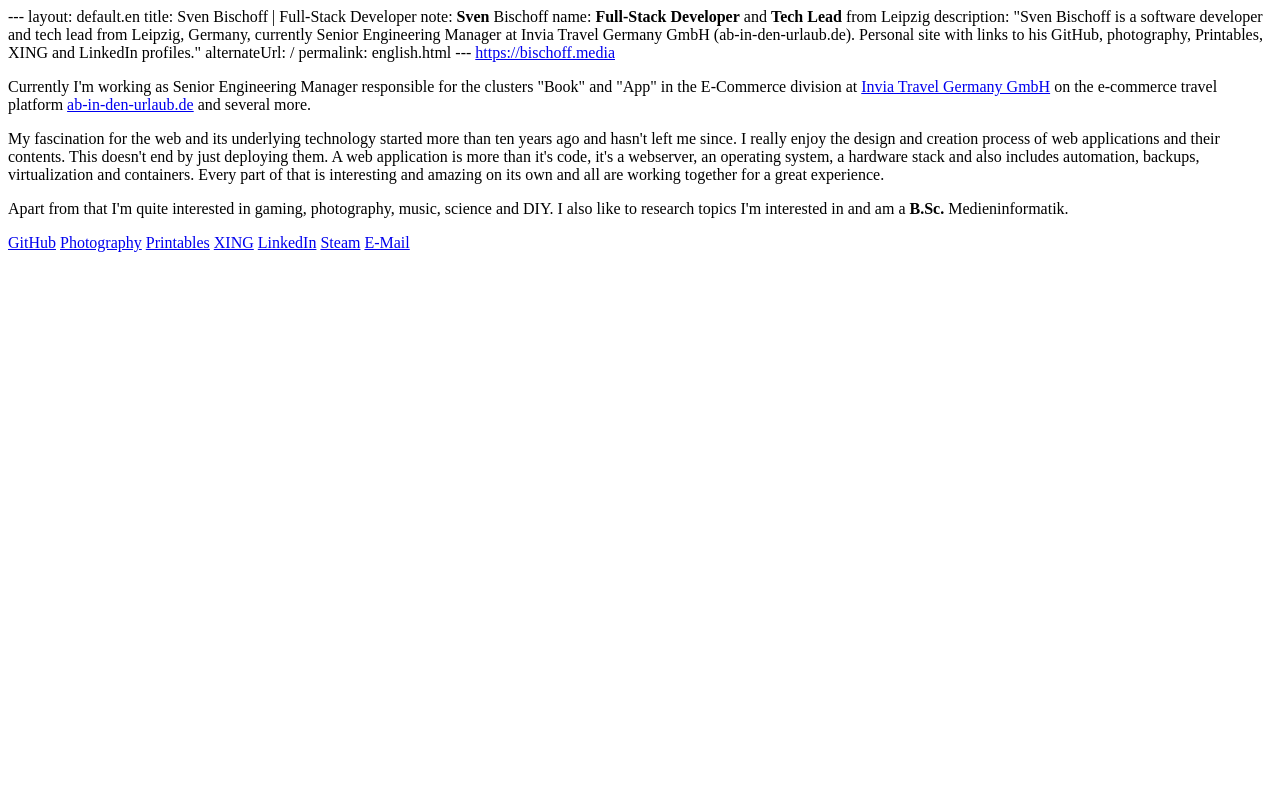
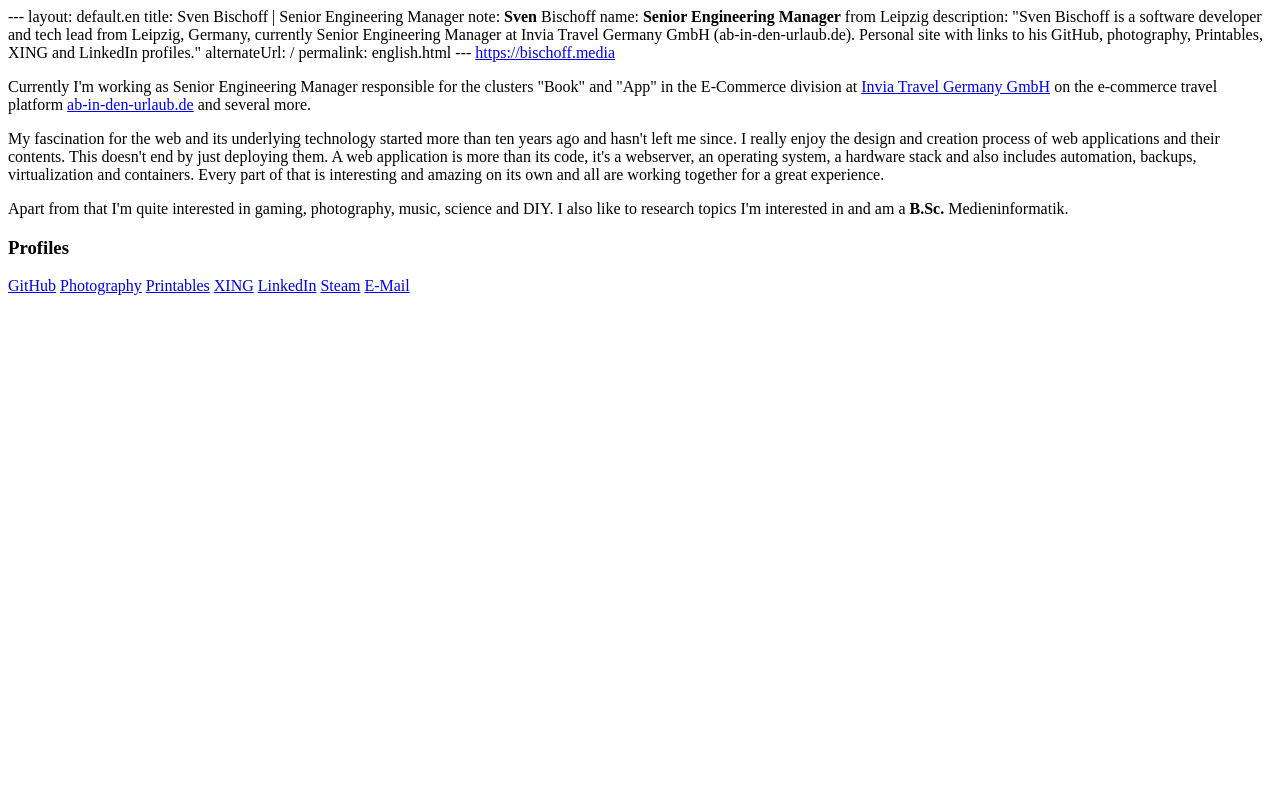
Before and after one commit to medienlampe/bischoff.media, a PHP site: page /english.html in a window 1280 px wide. Run offline with PHP 8.4, Linux system fonts and the light colour scheme.

Commit message:
Content fixes.

```diff
--- a/src/_includes/default.en.njk
+++ b/src/_includes/default.en.njk
@@ -4,8 +4,8 @@
   <body>
     <!--<a href="#main">Jump to main content</a>-->
     <main id="main" class="h-card">
-      <h1 class="p-note">{{ note | safe }}</h1>
-      <h2 class="p-name">
+      <h1 class="p-name">{{ note | safe }}</h1>
+      <h2 class="p-note">
         {{ name | safe}}
       </h2>
       <a href="/" title="Go to homepage">
@@ -13,7 +13,7 @@
           class="u-photo"
           width="333"
           height="333"
-          alt="Photo of Sven Bischoff"
+          alt="Photo of Sven Bischoff, Senior Engineering Manager in Leipzig"
           src="./assets/img/sb.webp"
         />
       </a>
--- a/src/_includes/default.njk
+++ b/src/_includes/default.njk
@@ -4,8 +4,8 @@
   <body>
     <!--<a href="#main">Zum Hauptinhalt springen</a>-->
     <main id="main" class="h-card">
-      <h1 class="p-note">{{ note | safe }}</h1>
-      <h2 class="p-name">
+      <h1 class="p-name">{{ note | safe }}</h1>
+      <h2 class="p-note">
         {{ name | safe}}
       </h2>
       <a href="/" title="Zurück zur Hauptseite"
@@ -14,7 +14,7 @@
           width="333"
           height="333"
           fetchpriority="high"
-          alt="Foto von Sven Bischoff"
+          alt="Foto von Sven Bischoff, Senior Engineering Manager in Leipzig"
           src="./assets/img/sb.webp"
       /></a>
       <section id="welcome">
--- a/src/assets/css/_style.scss
+++ b/src/assets/css/_style.scss
@@ -103,7 +103,6 @@ a.external:active {
   visibility: hidden;
 }
 
-/*
 .visually-hidden {
   position: absolute;
   width: 1px;
@@ -111,7 +110,6 @@ a.external:active {
   overflow: hidden;
   clip: rect(1px, 1px, 1px, 1px);
 }
-*/
 
 #welcome {
   color: #182024;
--- a/src/datenschutz.html
+++ b/src/datenschutz.html
@@ -1,8 +1,8 @@
 ---
 layout: default
-title: Datenschutz | Sven Bischoff | Full-Stack Web-Entwickler
+title: Datenschutz | Sven Bischoff | Senior Engineering Manager
 note: Datenschutz
-name: <strong>Softwareentwickler</strong> und <strong>Tech Lead</strong> aus Leipzig
+name: <strong>Senior Engineering Manager</strong> aus Leipzig
 description: "Datenschutzerklärung der Website bischoff.media von Sven Bischoff."
 noindex: true
 permalink: datenschutz.html
--- a/src/english.html
+++ b/src/english.html
@@ -1,8 +1,8 @@
 ---
 layout: default.en
-title: Sven Bischoff | Full-Stack Developer
+title: Sven Bischoff | Senior Engineering Manager
 note: <strong>Sven</strong> Bischoff
-name: <strong>Full-Stack Developer</strong> and <strong>Tech Lead</strong> from Leipzig
+name: <strong>Senior Engineering Manager</strong> from Leipzig
 description: "Sven Bischoff is a software developer and tech lead from Leipzig, Germany, currently Senior Engineering Manager at Invia Travel Germany GmbH (ab-in-den-urlaub.de). Personal site with links to his GitHub, photography, Printables, XING and LinkedIn profiles."
 alternateUrl: /
 permalink: english.html
@@ -37,7 +37,7 @@ permalink: english.html
   than ten years ago and hasn't left me since. I really enjoy the design
   and creation process of web applications and their contents. This
   doesn't end by just deploying them. A web application is more than
-  it's code, it's a webserver, an operating system, a hardware stack and
+  its code, it's a webserver, an operating system, a hardware stack and
   also includes automation, backups, virtualization and containers.
   Every part of that is interesting and amazing on its own and all are
   working together for a great experience.
@@ -51,6 +51,7 @@ permalink: english.html
 </p>
 </section>
 <section id="linked-profiles">
+<h3 class="visually-hidden">Profiles</h3>
 <a
   href="https://github.com/medienlampe"
   title="Sven Bischoff and their code on GitHub"
--- a/src/impressum.html
+++ b/src/impressum.html
@@ -1,8 +1,8 @@
 ---
 layout: default
-title: Impressum | Sven Bischoff | Full-Stack Web-Entwickler
+title: Impressum | Sven Bischoff | Senior Engineering Manager
 note: Impressum
-name: <strong>Softwareentwickler</strong> und <strong>Tech Lead</strong> aus Leipzig
+name: <strong>Senior Engineering Manager</strong> aus Leipzig
 description: "Impressum und Anbieterkennzeichnung von Sven Bischoff, Betreiber der Website bischoff.media."
 noindex: true
 permalink: impressum.html
--- a/src/index.html
+++ b/src/index.html
@@ -1,10 +1,10 @@
 ---
 layout: default
-title: Sven Bischoff | Full-Stack Web-Entwickler
+title: Sven Bischoff | Senior Engineering Manager
 description: "Sven Bischoff ist Softwareentwickler und Tech Lead aus Leipzig, aktuell Senior Engineering Manager bei der Invia Travel Germany GmbH (ab-in-den-urlaub.de). Persönliche Website mit Profilen bei GitHub, Fotografie, Printables, XING und LinkedIn."
 alternateUrl: /english.html
 note: <strong>Sven</strong> Bischoff
-name: <strong>Softwareentwickler</strong> und <strong>Tech Lead</strong> aus Leipzig
+name: <strong>Senior Engineering Manager</strong> aus Leipzig
 ---
 
 <a
@@ -50,6 +50,7 @@ name: <strong>Softwareentwickler</strong> und <strong>Tech Lead</strong> aus Lei
 </p>
 </section>
 <section id="linked-profiles">
+<h3 class="visually-hidden">Profile</h3>
 <a
   href="https://github.com/medienlampe"
   title="GitHub-Profil von Sven Bischoff"
```
Also changed, not shown: dist/manifest.json.
